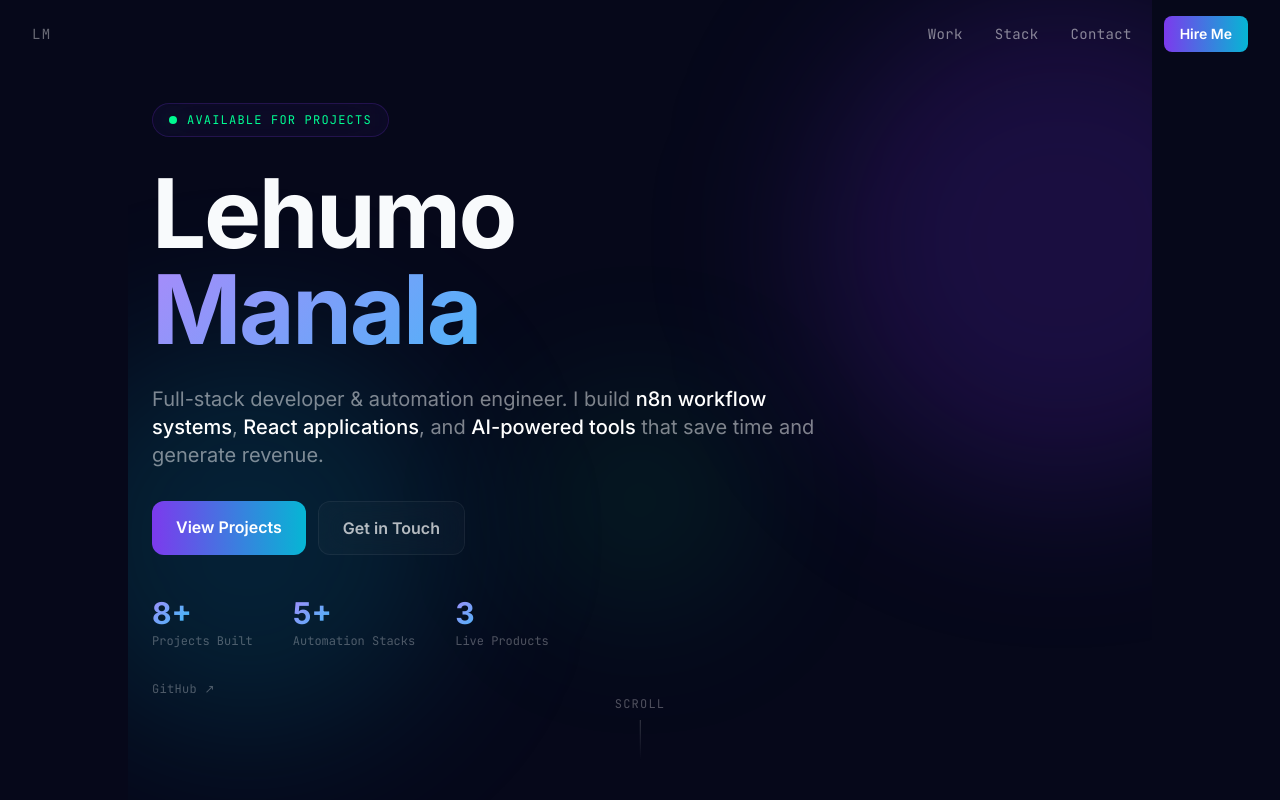
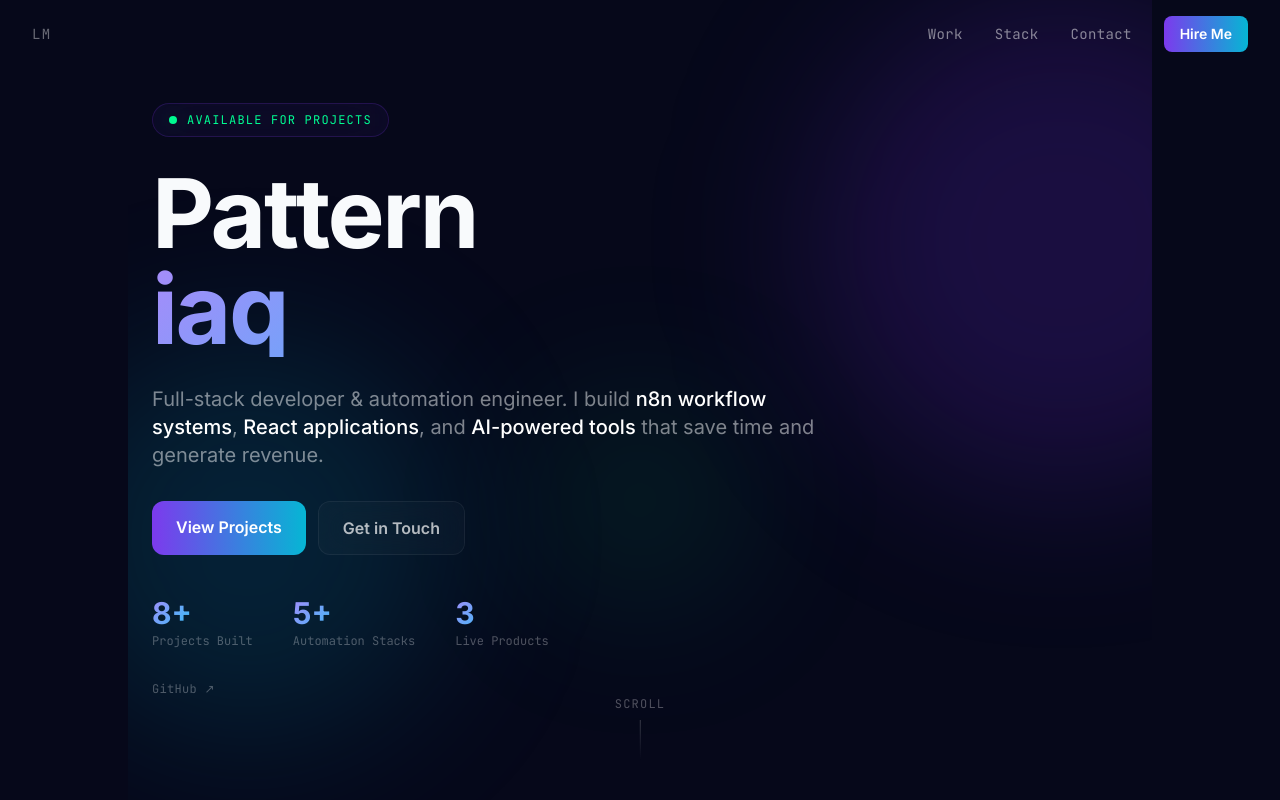
Before and after one commit to HUMO-collab/portfolio, a React (Vite) app: page / in a window 1280 px wide. Shown: the top 800 px of the page. Built offline with nearby package versions, Linux system fonts and the light colour scheme.

Commit message:
rebrand: replace name with Patterniaq

```diff
--- a/src/components/Contact.jsx
+++ b/src/components/Contact.jsx
@@ -48,7 +48,7 @@ export default function Contact() {
       {/* Footer */}
       <div className="relative z-10 mt-20 pt-8 border-t border-white/5">
         <p className="font-mono text-dimmer text-xs">
-          © {new Date().getFullYear()} Lehumo Manala — Built with React + Vite + Tailwind
+          © {new Date().getFullYear()} Patterniaq — Built with React + Vite + Tailwind
         </p>
       </div>
     </section>
--- a/src/components/Hero.jsx
+++ b/src/components/Hero.jsx
@@ -26,10 +26,10 @@ export default function Hero() {
         {/* Heading */}
         <div>
           <h1 className="text-5xl sm:text-7xl lg:text-8xl font-bold leading-[1.05] tracking-tight">
-            Lehumo
+            Pattern
           </h1>
           <h1 className="text-5xl sm:text-7xl lg:text-8xl font-bold leading-[1.05] tracking-tight gradient-text">
-            Manala
+            iaq
           </h1>
         </div>
 
```
